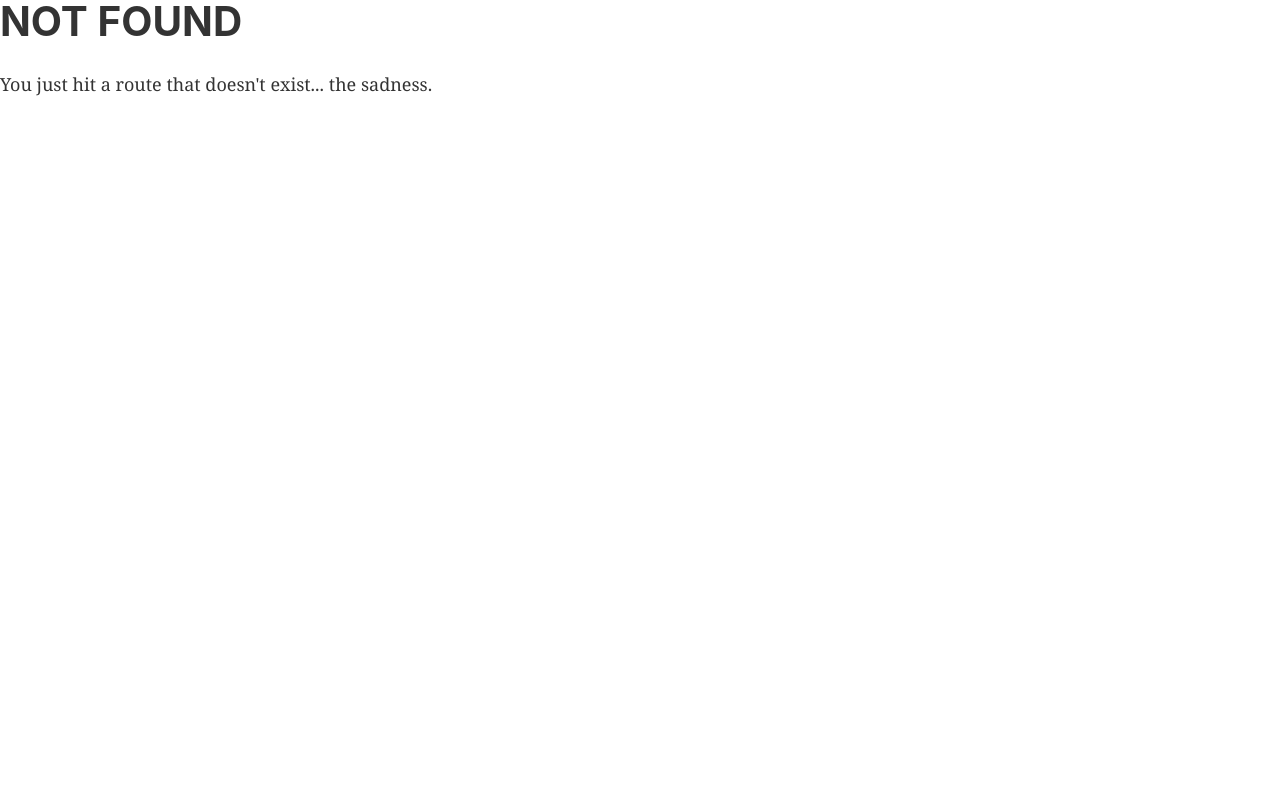
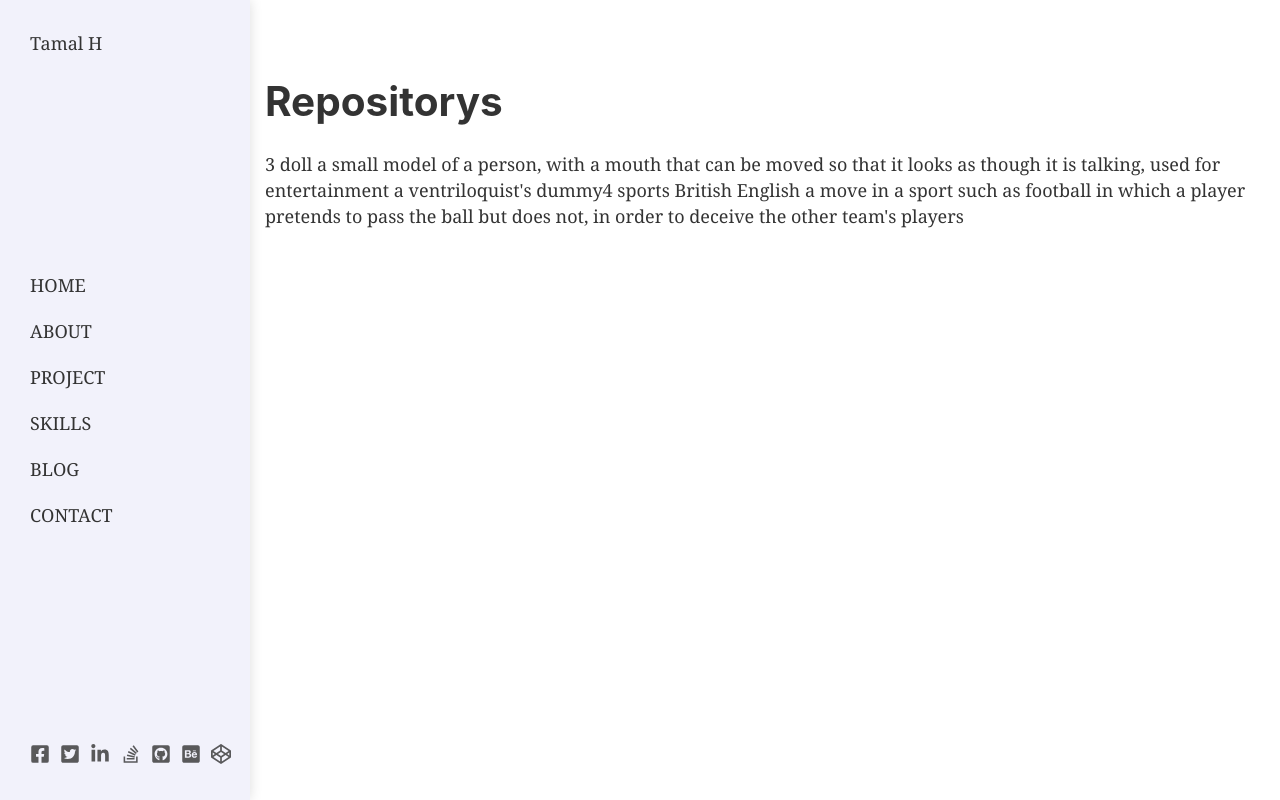
Before and after one commit to tamalnh/portfolio, a Gatsby site: page /project in a window 1280 px wide. Before the commit this address had no page. Built offline with nearby package versions, Linux system fonts and the light colour scheme; Gatsby itself is replaced by a stand-in of ours.

Commit message:
worked on project files

```diff
--- a/src/components/header.js
+++ b/src/components/header.js
@@ -23,7 +23,7 @@ const Header = ({ siteTitle }) => (
             <div>
                 <Nav.Item as={Link} to="/">Home</Nav.Item>
                 <Nav.Item as={Link} to="/#about">About</Nav.Item>
-                <Nav.Item as={Link} to="/#project">Project</Nav.Item>
+                <Nav.Item as={Link} to="/project">Project</Nav.Item>
                 <Nav.Item as={Link} to="/#skills">Skills</Nav.Item>
                 <Nav.Item as={Link} to="/#blog">Blog</Nav.Item>
                 <Nav.Item as={Link} to="/#contact">Contact</Nav.Item>
--- a/src/components/index.js
+++ b/src/components/index.js
@@ -4,6 +4,8 @@ import Header from './header';
 import Welcome from './welcome';
 import About from './about';
 import Footer from './footer';
+import Repository from './repository';
+import Works from './works';
 
 export {
     Layout,
@@ -11,5 +13,7 @@ export {
     Header,
     Welcome,
     About,
+    Repository,
+    Works,
     Footer
 }
--- a/src/components/repository.js
+++ b/src/components/repository.js
@@ -0,0 +1,13 @@
+import React from 'react';
+import SiteConfig from '../data';
+
+const Repository = () => {
+    console.log(SiteConfig)
+    return (
+        <div className="repository">
+            <h1>Repositorys</h1>
+        </div>
+     );
+}
+
+export default Repository;
--- /dev/null
+++ b/src/components/works.js
@@ -0,0 +1,21 @@
+import React from 'react';
+import {Container, Row, Col} from 'react-bootstrap';
+import {Repository} from '../components';
+
+const Works = () => {
+    return (
+        <section id="projects" className="section-padding">
+            <Container fluid>
+                <Row>
+                    <Col md="12"><Repository /></Col>
+                </Row>
+
+                <Row>
+                    <Col md="12">3 doll a small model of a person, with a mouth that can be moved so that it looks as though it is talking, used for entertainment a ventriloquist's dummy4 sports British English a move in a sport such as football in which a player pretends to pass the ball but does not, in order to deceive the other team's players</Col>
+                </Row>
+            </Container>
+        </section>
+     );
+}
+
+export default Works;
--- /dev/null
+++ b/src/data/index.js
@@ -0,0 +1,5 @@
+module.exports = {
+    profileLinks: {
+        github: 'tamalnh'
+    }
+}
--- /dev/null
+++ b/src/pages/project.js
@@ -0,0 +1,20 @@
+import React from 'react'
+import {Layout, SEO, Header, Works} from '../components';
+
+import '../styles/theme.css';
+
+const Projects = () => {
+    return (
+        <Layout>
+            <SEO title="Home" />
+            <div id="sidebar-wrapper">
+                <Header />
+            </div>
+            <div id="content-wrapper">
+                <Works />
+            </div>
+        </Layout>
+     );
+}
+
+export default Projects;
```
Also changed, not shown: 1 other file.
